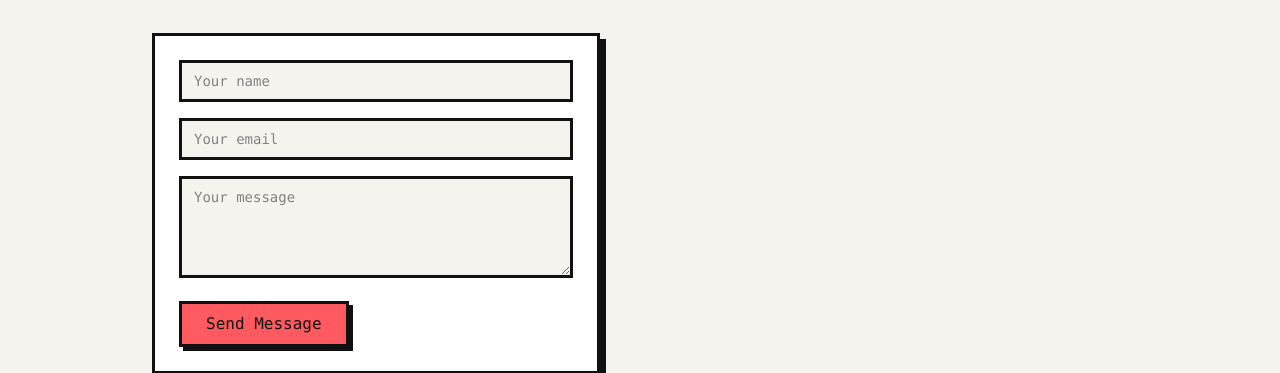
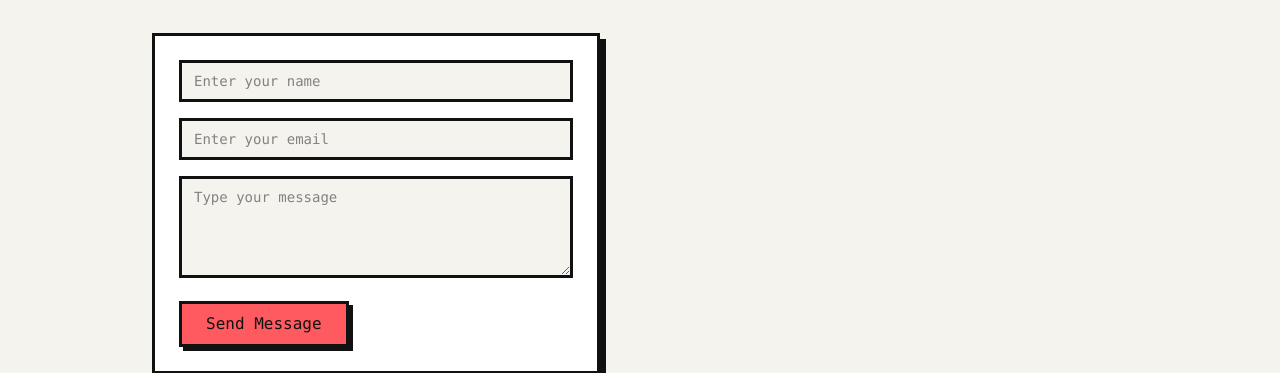
Before and after one commit to Thewni03/Work_Showcase_Thewni, a React (Vite) app: page / in a window 1280 px wide. Shown: the part 2975-3348 px from the top of the page. Built offline with nearby package versions, Linux system fonts and the light colour scheme.

Commit message:
edit contact details

```diff
--- a/src/component/Contact.jsx
+++ b/src/component/Contact.jsx
@@ -43,21 +43,21 @@ export default function Contact({ email }) {
         <input
           name="name"
           required
-          placeholder="Your name"
+          placeholder="Enter your name"
           className="w-full nb-border px-3 py-2 font-mono text-sm bg-bg"
         />
         <input
           name="email"
           type="email"
           required
-          placeholder="Your email"
+          placeholder="Enter your email"
           className="w-full nb-border px-3 py-2 font-mono text-sm bg-bg"
         />
         <textarea
           name="message"
           required
           rows="4"
-          placeholder="Your message"
+          placeholder="Type your message"
           className="w-full nb-border px-3 py-2 font-mono text-sm bg-bg"
         />
         <button
```
